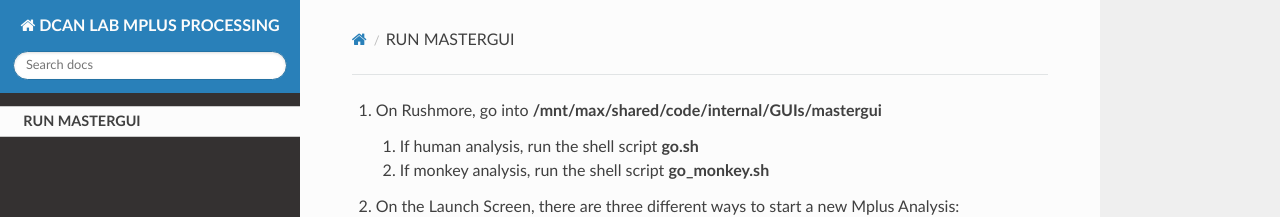
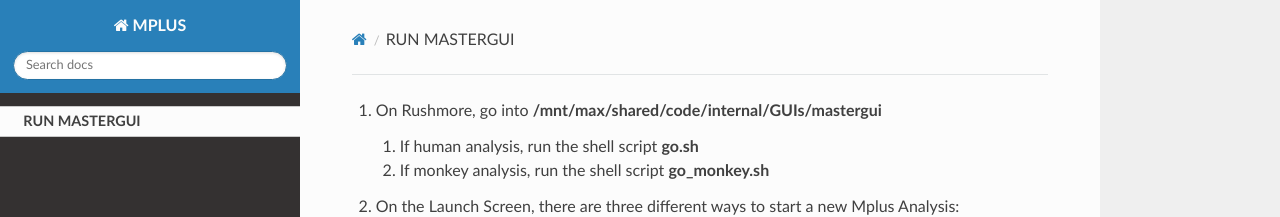
Before and after one commit to DCAN-Labs/mastergui_docs, an MkDocs documentation site: the page built from docs/run_mastergui_markdown.md, in a window 1280 px wide. Shown: the top 217 px of the page. Built offline with MkDocs 1.6.1, drawn with Linux system fonts in a browser that asks for light colours; nearby versions of some CDN libraries; old or Windows-style settings are respelled for this version of MkDocs.

Commit message:
take out spaces in yml

```diff
--- a/mkdocs.yml
+++ b/mkdocs.yml
@@ -1,4 +1,4 @@
-site_name: 'DCAN LAB MPLUS PROCESSING'
+site_name: 'MPLUS'
 theme: readthedocs
 pages:
 - 'RUN MASTERGUI': 'run_mastergui_markdown.md'
```
